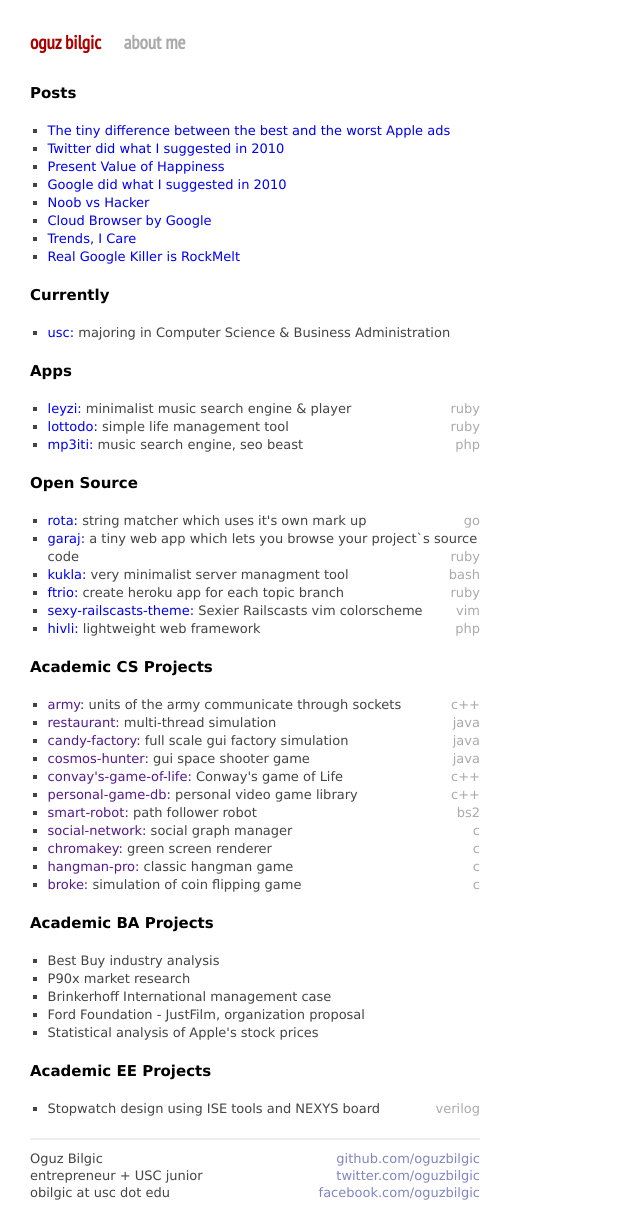
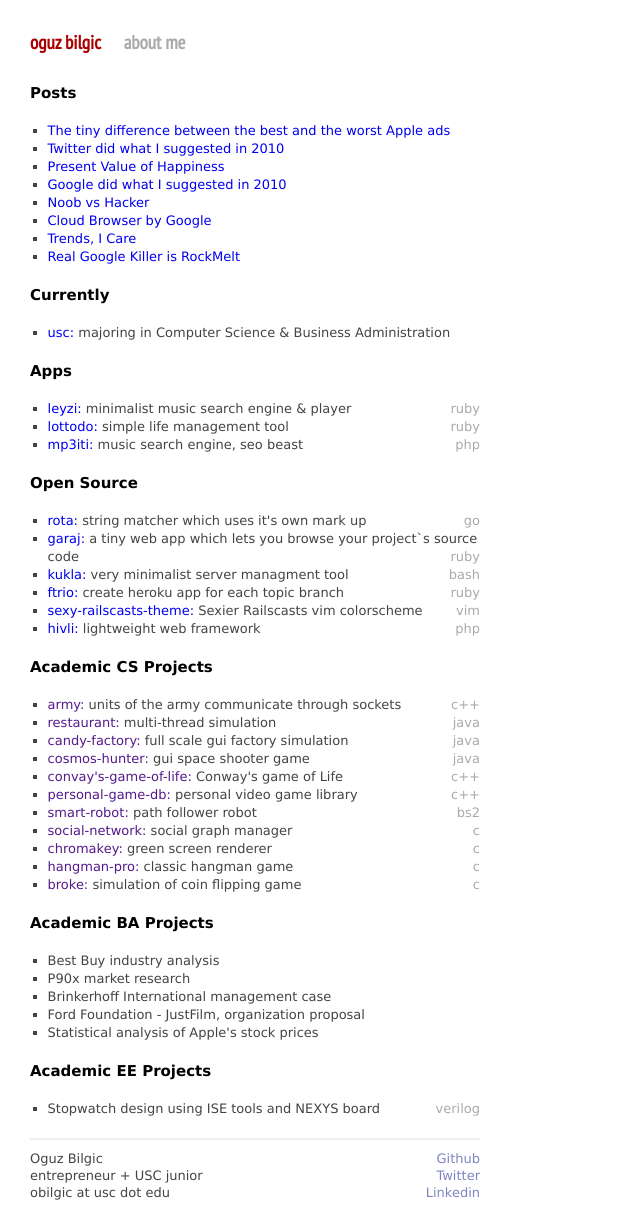
Before and after one commit to oguzbilgic/oguzbilgic.github.com, a Jekyll site: the page built from index.html, in a window 1280 px wide. Shown: the whole page, without its empty margins (0-640 px from the left). Built offline with Jekyll 4.4.1, drawn with Linux system fonts in a browser that asks for light colours; Markdown is read by kramdown in place of the engine named in the settings.

Commit message:
Update default.html

```diff
--- a/_layouts/default.html
+++ b/_layouts/default.html
@@ -41,9 +41,9 @@
         </div>
         <div class="links">
           <p>
-          <a href="http://github.com/oguzbilgic">github.com/oguzbilgic</a><br />
-          <a href="http://twitter.com/oguzbilgic">twitter.com/oguzbilgic</a><br />
-          <a href="http://facebook.com/oguzbilgic">facebook.com/oguzbilgic</a>
+          <a href="http://github.com/oguzbilgic">Github</a><br />
+          <a href="http://twitter.com/oguzbilgic">Twitter</a><br />
+          <a href="http://linkedin.com/in/oguzbilgic">Linkedin</a>
           </p>
         </div>
       </div>
```
